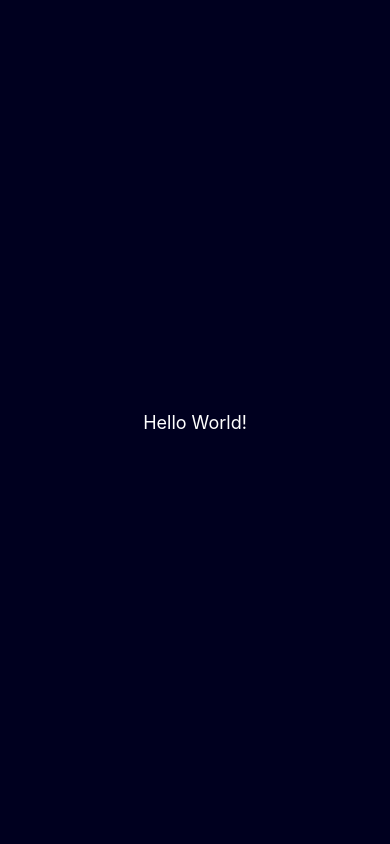
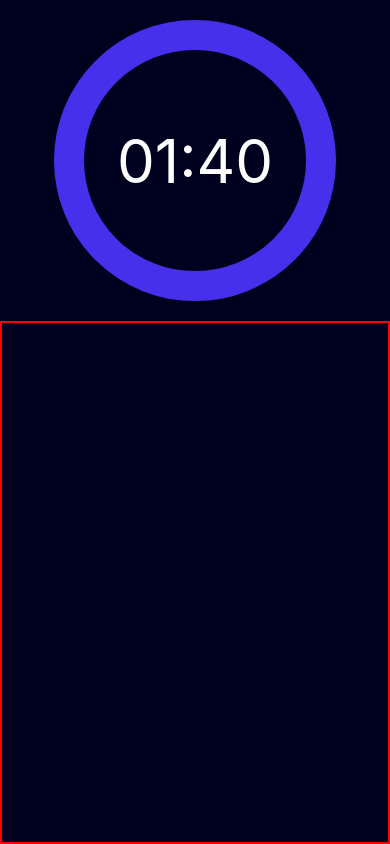
Before and after one commit to LeonardoBerlatto/rn-timer, a React Native app: screen / in a window 390 px wide. Built offline with nearby package versions, Linux system fonts and the light colour scheme.

Commit message:
♻️ Refactoring app structure

```diff
--- a/app.json
+++ b/app.json
@@ -5,6 +5,7 @@
     "version": "1.0.0",
     "orientation": "portrait",
     "icon": "./assets/icon.png",
+    "entrypoint": "./src/App.tsx",
     "splash": {
       "image": "./assets/splash.png",
       "resizeMode": "contain",
--- a/components/index.ts
+++ /dev/null
@@ -1 +0,0 @@
-export { Timer } from './timer/Timer'
--- a/package.json
+++ b/package.json
@@ -1,5 +1,5 @@
 {
-  "main": "node_modules/expo/AppEntry.js",
+  "main": "./src/App.tsx",
   "scripts": {
     "start": "expo start",
     "android": "expo start --android",
--- a/App.tsx
+++ b/src/App.tsx
@@ -1,12 +1,15 @@
-import { StatusBar } from 'expo-status-bar';
 import React from 'react';
 import { StyleSheet, Text, View } from 'react-native';
+import { Timer } from './components';
+
+import { registerRootComponent } from 'expo';
 
 export default function App() {
   return (
     <View style={styles.container}>
-      <Text style={styles.text}>Hello World!</Text>
-      <StatusBar style="auto" />
+      <Timer time={100}/>
+      <View style={styles.test}>
+      </View>
     </View>
   );
 }
@@ -14,13 +17,16 @@ export default function App() {
 const styles = StyleSheet.create({
   container: {
     flex: 1,
-    color: '#fff',
     alignItems: 'center',
-    justifyContent: 'center',
     backgroundColor: '#00001f',
+    justifyContent: 'space-between'
   },
-  text : {
-    color: '#fff',
-    fontSize: 18
+  test: {
+    borderWidth: 2,
+    width: '100%',
+    flex: 1,
+    borderColor: 'red'
   }
 });
+
+registerRootComponent(App)
--- /dev/null
+++ b/src/components/index.ts
@@ -0,0 +1 @@
+export { Timer } from './timer/timer'
--- a/components/timer/Timer.tsx
+++ b/src/components/timer/timer.tsx
@@ -1,6 +1,6 @@
 import React from 'react'
 import { StyleSheet, Text, View, Dimensions } from 'react-native'
-import styles from './Timer.style'
+import styles from './timer.style'
 
 export interface TimerProps {
     time: number;
```
Also changed, not shown: src/components/timer/timer.style.tsx (renamed from components/timer/Timer.style.tsx).
